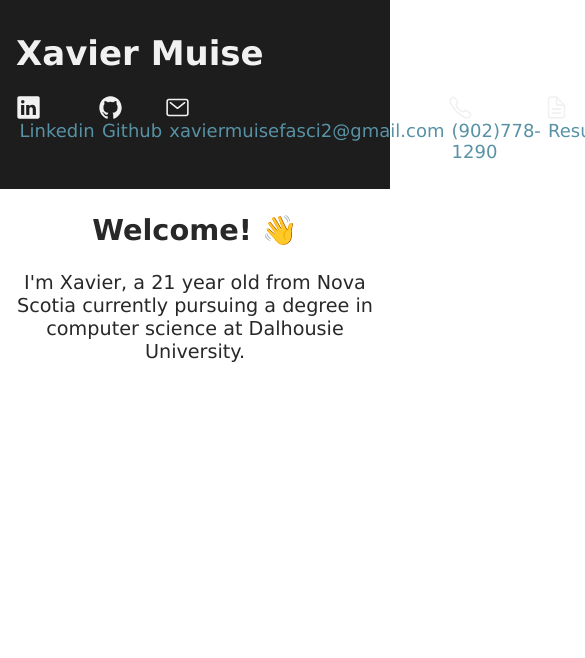
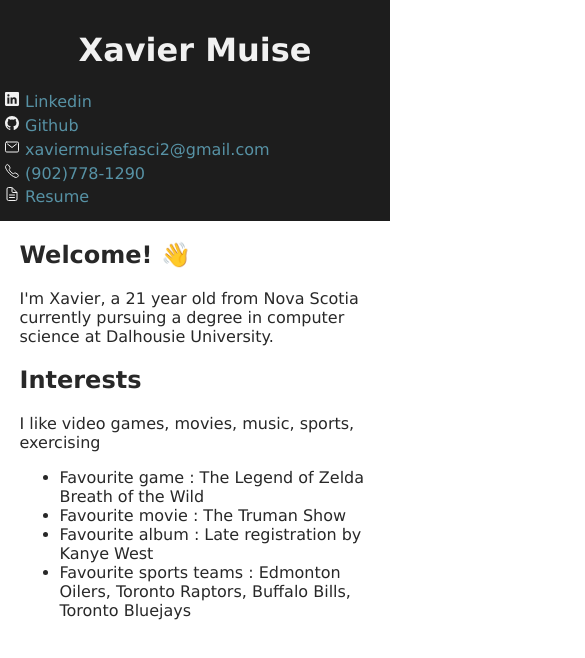
Before and after one commit to XavierMuise/CSCI3172_Lab5, a plain HTML site: page labs/lab1/index.html in a window 390 px wide. Shown: the top 658 px of the page, 585 px wide, since content can reach past the window. Drawn offline with nearby package versions, Linux system fonts and the light colour scheme; files whose address does not match are found by name.

Commit message:
added interests section and made more responsive

```diff
--- a/labs/lab1/Lab1_Xavier_Muise-Fasci_README.txt
+++ b/labs/lab1/Lab1_Xavier_Muise-Fasci_README.txt
@@ -4,8 +4,8 @@
 
 * *Date Created*: 19 01 2026
 * *Last Modification Date*: 19 01 2026
-* *Lab Timberlea URL*: <https://web.cs.dal.ca/~muisefasci/csci3172/activities/lab1/>
-* *Lab Gitlab URL*: <https://git.cs.dal.ca/muisefasci/csci3172/-/tree/main/activities/lab1>
+* *Lab Timberlea URL*: <https://web.cs.dal.ca/~muisefasci/csci3172/labs/lab1/>
+* *Lab Gitlab URL*: <https://git.cs.dal.ca/muisefasci/csci3172/-/tree/main/labs/lab1>
 
 
 ## Authors
--- a/labs/lab1/css/style.css
+++ b/labs/lab1/css/style.css
@@ -1,9 +1,22 @@
+/* Default style*/
+
 body {
   background-color: white;
-    color: rgb(40,40,40);
+  color: rgb(40, 40, 40);
   font-family: Verdana, Geneva, Tahoma, sans-serif;
 }
 
+#socials > * {
+  margin: 1%;
+}
+
+html,
+body {
+  margin: 0;
+  height: 100%;
+}
+
+@media (min-width: 840px) {
   /* Header section */
   header {
     font-size: 17px;
@@ -13,8 +26,11 @@ header {
     height: 20%;
   }
 
-#socials > * {
-    margin: 1%;
+  #social > a {
+    color: rgb(87, 146, 165);
+    transition: color 0.3s ease-in-out;
+    font-size: larger;
+    text-decoration: none;
   }
 
   #socials {
@@ -26,41 +42,47 @@ header {
     transform: scale(1.5);
   }
 
-#social > a {
-    color: rgb(87, 146, 165);
-    transition: color .3s ease-in-out;
-    font-size: large;
-    text-decoration: none;
-}
-
   #social > a:hover {
     color: white;
     text-decoration: none;
   }
 
-html,
-body {
-    margin: 0;
-    height: 100%;
-}
-
   /* Main section */
-
-#list {
-    display: grid;
-    grid-template-rows: auto auto;
-}
 
   main {
     display: grid;
     grid-template-columns: auto;
   }
 
-#welcome > h2 {
+  .main-text {
+    font-size: larger;
+    margin-left: 5%;
+  }
+}
+
+/* Phones / small tablets */
+
+@media (max-width: 840px) {
+  header {
+    background: rgb(29, 29, 29);
+    color: #f1f1f1;
+    height: 25%;
+    padding-top: 10px;
+  }
+
+  #social > a {
+    color: rgb(87, 146, 165);
+    transition: color 0.3s ease-in-out;
+    font-size: medium;
+    text-decoration: none;
+  }
+
+  .main-text {
+    margin-left: 5%;
+    margin-right: 5%;
+  }
+
+  #name {
     text-align: center;
   }
-
-#welcome {
-    font-size: larger;
-    text-align: center;
 }
--- a/labs/lab1/index.html
+++ b/labs/lab1/index.html
@@ -13,7 +13,7 @@
 
 <body>
     <header>
-        <h1>Xavier Muise</h1>
+        <h1 id="name">Xavier Muise</h1>
         <label class="switch">
             <div class="slider"></div>
             <div class="bg"></div>
@@ -47,11 +47,23 @@
     </header>
 
     <main id="Main">
-        <div id="welcome">
+        <div class="main-text">
             <h2> Welcome! 👋</h2>
             <p> I'm Xavier, a 21 year old from Nova Scotia currently pursuing a degree in computer science at Dalhousie
                 University. </p>
         </div>
+
+        <div class="main-text">
+            <h2> Interests </h2>
+            <p> I like video games, movies, music, sports, exercising </p>
+            <ul>
+                <li>Favourite game : The Legend of Zelda Breath of the Wild</li>
+                <li>Favourite movie : The Truman Show</li>
+                <li>Favourite album : Late registration by Kanye West</li>
+                <li>Favourite sports teams : Edmonton Oilers, Toronto Raptors, Buffalo Bills, Toronto Bluejays</li>
+            </ul>
+        </div>
+
     </main>
 
     <footer>
```
Lines whose indentation alone changed are shown as unchanged.
